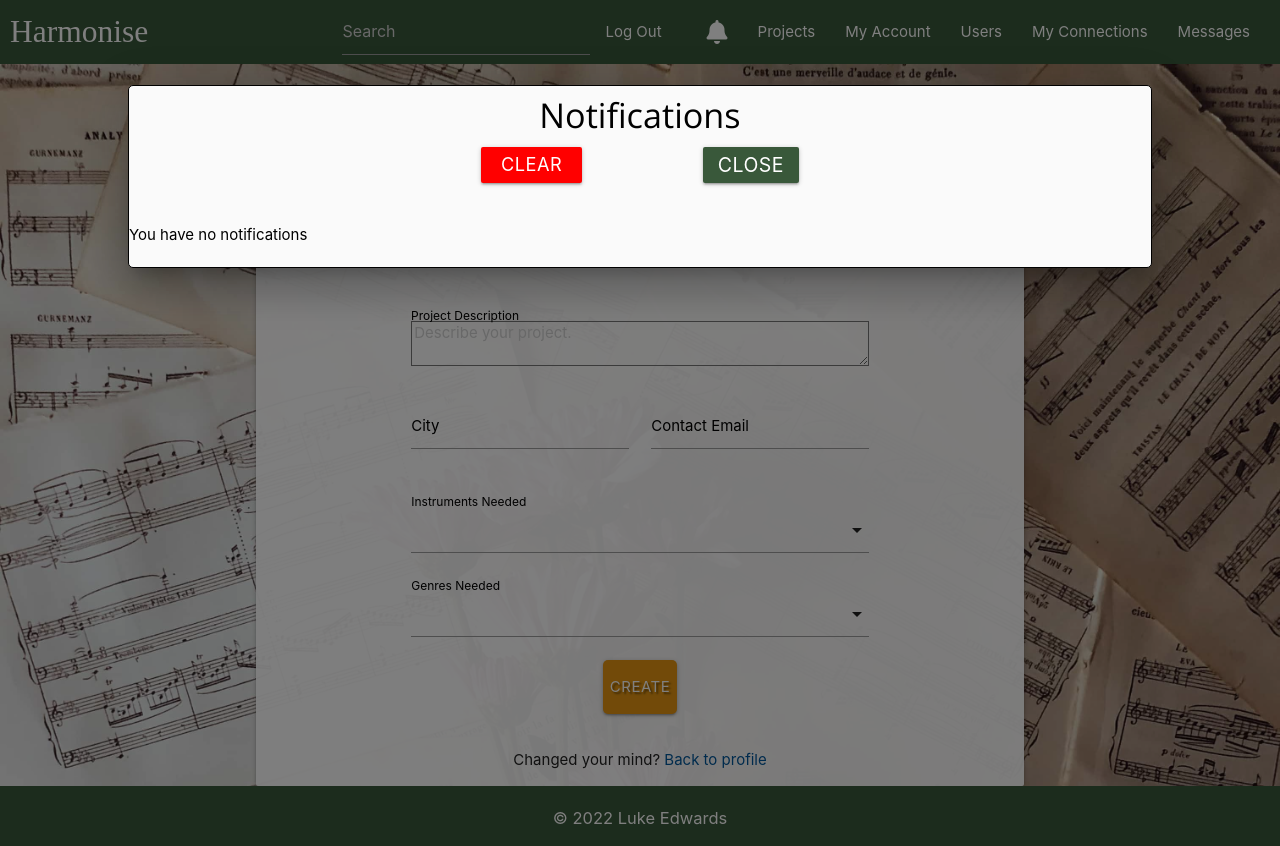
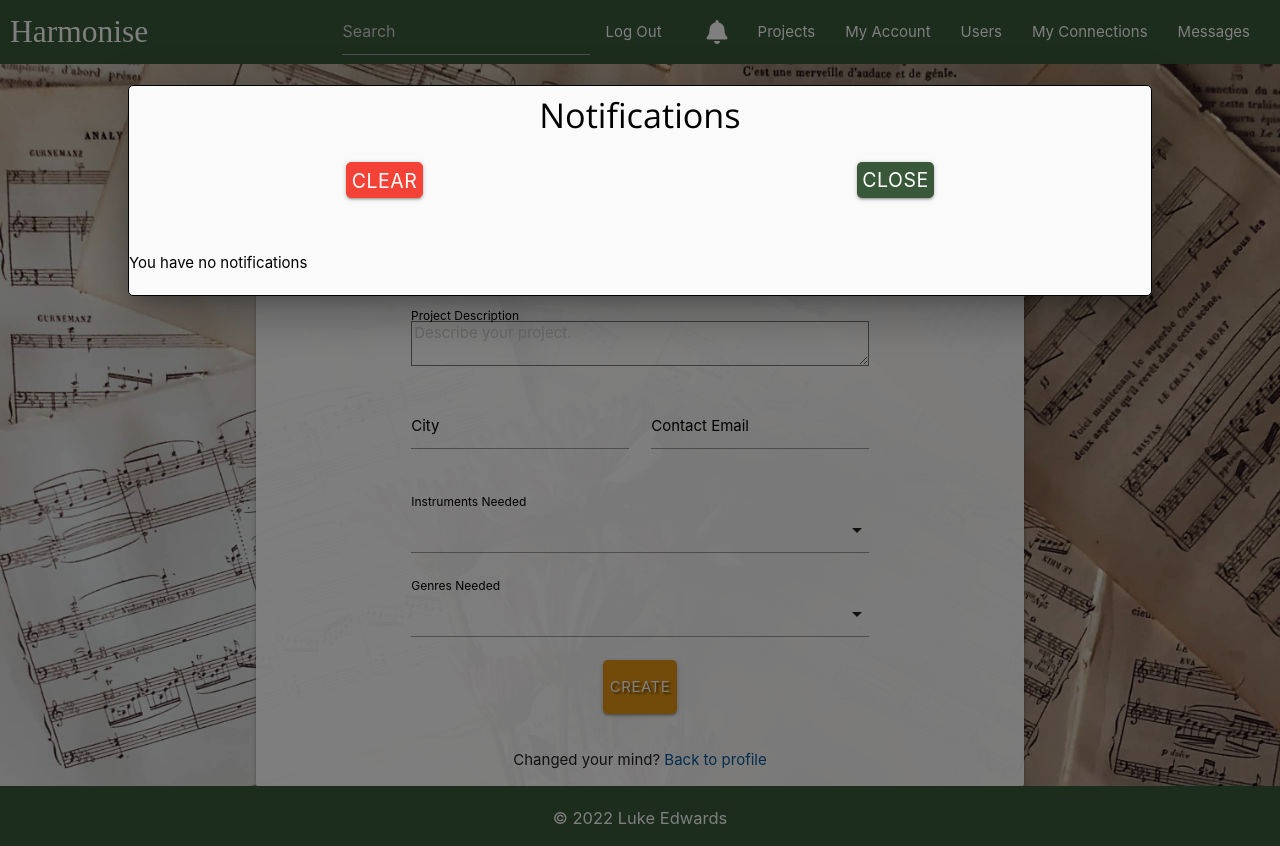
Before and after one commit to Luketedwards/harmonize, a Flask app: page /create_a_project/ in a window 1280 px wide, after a click on "Notifications". Run offline with Flask 2, Linux system fonts and the light colour scheme; the visitor is signed in with stand-in values (Sample User, id 1); data that the repository does not hold is empty; some libraries are stand-ins or nearby versions; some web fonts are replaced.

Commit message:
restyled messages and convo page, restyled side notifications modal

```diff
--- a/static/css/style.css
+++ b/static/css/style.css
@@ -231,15 +241,32 @@ h1, h2, h3, h4{
     background-color: #f5f5f5;
 
 }
-#modal-clear-notifications{
+#modal-clear-notification{
+    width: fit-content!important;
+}
+
+#modal-clear-notifications {
     width: fit-content !important;
     padding-left: 5px !important;
     padding-right: 5px !important;
     color: white !important;
     margin: 0 auto;
-    background-color: red!important;
+    background-color: #F44336 !important;
+    border-radius: 5px;
+    border: 1px solid #F44336;
+}
+
+#modal-clear-notifications:hover {
+    background-color: white!important;
+    color: black!important;
 
 }
+#modal-notifications-close-btn{
+    padding-left: 5px!important;
+    padding-right: 5px!important;
+    border-radius: 5px;
+}
+
 #modal-clear-notifications a{
     color: white;
 
--- a/templates/base.html
+++ b/templates/base.html
@@ -99,11 +99,11 @@
       <div style="padding: 0 ;" class="modal-content black-text">
         <h4 id="side-modal-h4" class="center">Notifications</h4>
         <div class="row">
-        <div class="col s6 push-l4">
-        <li id="modal-clear-notifications" class="btn left red white-text center  ">  <a href="{{url_for('clear_notifications')}}">Clear</a></li>
+        <div class="col s6 center">
+          <a id="modal-clear-notifications" class=" center white-text center btn red-btn"href="{{url_for('clear_notifications')}}">Clear</a>
         </div>
-        <div class="col s6 pull-l4">
-        <a href="#!" class="modal-close waves-effect waves-green btn right white-text center">Close</a>
+        <div class="col s6 center">
+        <a id="modal-notifications-close-btn" href="#!" class="modal-close waves-effect waves-green btn  white-text center">Close</a>
       </div>
     </div>
     <div>
--- a/templates/messages.html
+++ b/templates/messages.html
@@ -1,6 +1,9 @@
 {% extends 'base.html'%}
 {%block content%}
+<div id="messages-bg-image">
+<div style="height: 100%; padding-top: 20px;" class="transparent-bg">
 <div id="direct-messaging-panel" class=" s12 card-panel center  black-text">
+
     <h2 class="center">Messages: {{usernameToContact|capitalize}}</h2>
 <div id="message-container" class="col s12 white black-text ">
 {% for conversation in messages%}
@@ -28,6 +31,8 @@
     </button>
 </form>
 </div>
+</div>
+</div>
 <script>
     var messageDiv = document.getElementById("message-container");
 messageDiv.scrollTop = messageDiv.scrollHeight;
--- a/templates/other-users-filter.html
+++ b/templates/other-users-filter.html
@@ -1,8 +1,8 @@
 {% extends 'base.html'%}
 
 {%block content%}
-
-<div class=" s12">
+<div id="create-project-bg-image">
+<div class=" transparent-bg s12">
   <h1 id="filter-user-header" class="center">Users matching: "{{cityQuery}} {{instrumentsQuery|join}} {{genresQuery|join}}"</h1>
   {% if instrumentsQuery != ['']%}
   {% set instrumentQuery = instrumentsQuery|join%}
```
Also changed, not shown: other parts of static/css/style.css (+26 -2 lines), templates/convo-list.html (+6 -3 lines), templates/followers.html (+4 -3 lines), templates/following.html (+4 -3 lines), templates/user-filter.html (+8 -8 lines), static/images/grey-instruments.jpg (added), static/images/messages-bg.jpg (added).
